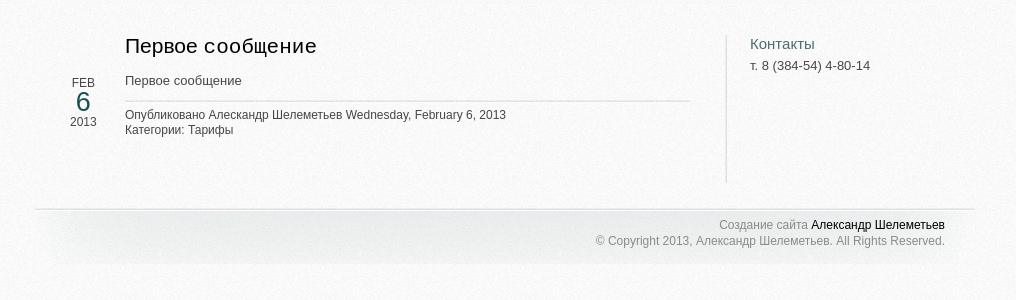
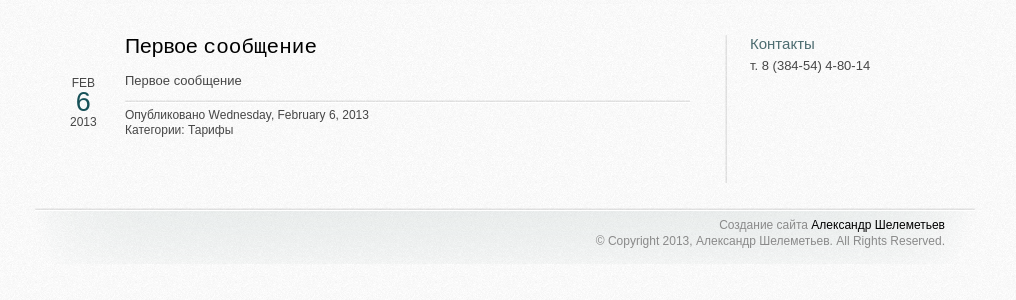
Before and after one commit to jkhtopki/jkhtopki.github.com, a Jekyll site: the page built from index.html, in a window 1280 px wide. Shown: the part 195-495 px from the top of the page, without its empty margins (135-1151 px from the left). Built offline with Jekyll 4.4.1, drawn with Linux system fonts in a browser that asks for light colours; the list of posts is cut into pages by our own code.

Commit message:
auto commit

```diff
--- a/_config.yml
+++ b/_config.yml
@@ -19,8 +19,8 @@
     email:      mkpjkh-topki@mail.ru
     phone: 	8 (384-54) 4-80-14
 
-author:
-    name: Алескандр Шелеметьев
+contact:
+    name:       МКП "ЖКХ"
 
 about: >
     т. 8 (384-54) 4-80-14
```
Also changed, not shown: 1 other file.
